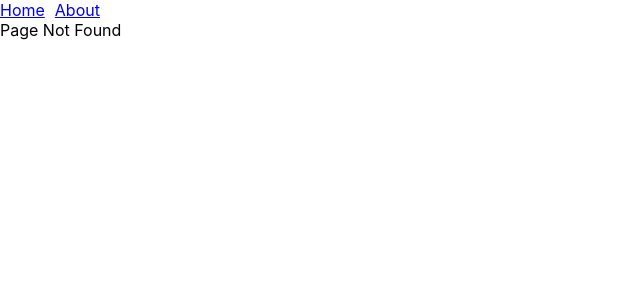
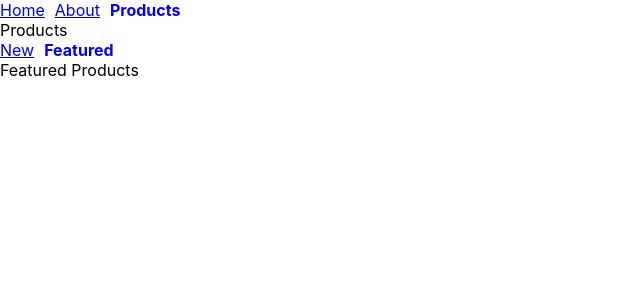
Before and after one commit to sumeetpatond/-react-router-ce, a React (Create React App) app: page /products/featured in a window 1280 px wide. Before the commit this address had no page. Shown: the top 300 px of the page, without its empty margins (0-640 px from the left). Built offline with nearby package versions, Linux system fonts and the light colour scheme.

Commit message:
nested routes

```diff
--- a/src/App.js
+++ b/src/App.js
@@ -4,6 +4,9 @@ import About from './componentes/About';
 import NavBar from './componentes/NavBar';
 import OrderSummary from './componentes/OrderSummary';
 import PageNotFound from './componentes/PageNotFound';
+import Products from './componentes/Products';
+import NewProducts from './componentes/NewProducts';
+import FeaturedProducts from './componentes/FeaturedProducts';
 
 function App() {
     return (
@@ -13,6 +16,10 @@ function App() {
                 <Route path="/" element={<Home />} />
                 <Route path="/about" element={<About />} />
                 <Route path="/order-summary" element={<OrderSummary />} />
+                <Route path="/products" element={<Products />}>
+                    <Route path="new" element={<NewProducts />} />
+                    <Route path="featured" element={<FeaturedProducts />} />
+                </Route>
                 <Route path="*" element={<PageNotFound />} />
             </Routes>
         </>
--- /dev/null
+++ b/src/componentes/FeaturedProducts.jsx
@@ -0,0 +1,5 @@
+function FeaturedProducts() {
+    return <div>Featured Products</div>;
+}
+
+export default FeaturedProducts;
--- a/src/componentes/NavBar.jsx
+++ b/src/componentes/NavBar.jsx
@@ -5,6 +5,7 @@ function NavBar() {
         <nav>
             <NavLink to="/">Home</NavLink>
             <NavLink to="/about">About</NavLink>
+            <NavLink to="/products">Products</NavLink>
         </nav>
     );
 }
--- /dev/null
+++ b/src/componentes/NewProducts.jsx
@@ -0,0 +1,5 @@
+function NewProducts() {
+    return <div>New Products</div>;
+}
+
+export default NewProducts;
--- /dev/null
+++ b/src/componentes/Products.jsx
@@ -0,0 +1,16 @@
+import { NavLink, Outlet } from 'react-router-dom';
+
+function Products() {
+    return (
+        <>
+            <div>Products</div>
+            <nav>
+                <NavLink to="new">New</NavLink>
+                <NavLink to="featured">Featured</NavLink>
+            </nav>
+            <Outlet />
+        </>
+    );
+}
+
+export default Products;
```
